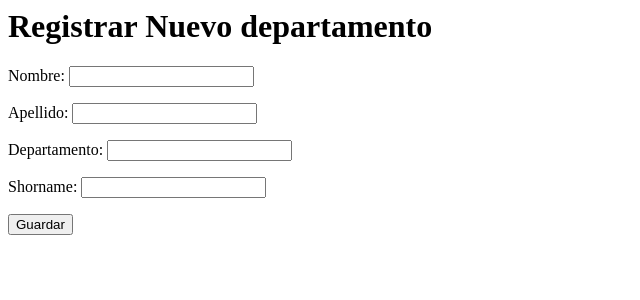
After one commit to Vicmg/Django-prueba, a Django app: page /new-departamento/ in a window 1280 px wide. The commit adds this page. Shown: the top 300 px of the page, without its empty margins (0-640 px from the left). Run offline with Django 3.2, Linux system fonts and the light colour scheme; parts of the project's set-up code (start-up, migrations or seed data) failed here and were passed over.

Commit message:
estilo css

```diff
--- /dev/null
+++ b/applications/departamento/forms.py
@@ -0,0 +1,7 @@
+from django import forms
+
+class NewDepartamentoForm(forms.Form):
+    nombre = forms.CharField(max_length=50)
+    apellido = forms.CharField(max_length=50)
+    departamento = forms.CharField(max_length=50)
+    shorname = forms.CharField(max_length=20)
--- a/applications/departamento/urls.py
+++ b/applications/departamento/urls.py
@@ -1,9 +1,8 @@
 from django.contrib import admin
 from django.urls import path
 
-def DesdeApps(self):
-    print("============Desde Apps Departamento===========")
+from . import views
+urlpatterns = [
 
-urlpatterns = [
-    path('departamento/', DesdeApps)
+    path('new-departamento/', views.NewDepartamentoView.as_view(), name= 'new_departamento')
 ]
--- a/applications/departamento/views.py
+++ b/applications/departamento/views.py
@@ -1,3 +1,31 @@
 from django.shortcuts import render
+from django.views.generic.edit import FormView
+
+from applications.persona.models import Persona #se importa el modelo Persona
+from .models import Departamento
+from .forms import NewDepartamentoForm
 
 # Create your views here.
+
+class NewDepartamentoView (FormView):
+    template_name = 'departamento/new_departamento.html'
+    form_class = NewDepartamentoForm #se enruta con el forms.py creado
+    success_url = '/'
+
+    def form_valid(self, form): #metodo para validar el formulario
+        print("Form Valid")
+        depart = Departamento( # se crea una instacia por q es una llave foranea
+            name = form.cleaned_data['departamento'],  #se llama los atributos del modelo departamento
+            short_name = form.cleaned_data['shorname'] # ""
+        )
+        depart.save()#guarda en la base datos del modelo Departamento
+
+        nombre = form.cleaned_data['nombre'] #captura lo que viene en el formulario (forms.py)
+        apellido = form.cleaned_data['apellido']
+        Persona.objects.create( #se crean los campos para crar un registro del modelo empleado
+            first_name = nombre,
+            last_name = apellido,
+            job = '1',
+            departamento = depart # se reasigna a la variable de la instancia q se creó
+        )
+        return super(NewDepartamentoView, self).form_valid(form)
--- a/applications/home/views.py
+++ b/applications/home/views.py
@@ -22,5 +22,5 @@ class ListarPrueba (ListView): # enlista lo que tengo en mi base de datos
 class PruebaCreateView(CreateView): # crea un nuevo objeto con una respuesta generada por plantilla en el html
     template_name = "home/create.html"
     model = Prueba
-    form_class = PruebaForm # se conecta el form con el createview llamando el nombre de la clase
-    success_url = '/'
+    form_class = PruebaForm # se conecta el form.py con el createview llamando el nombre de la clase
+    success_url ='/'
--- a/applications/persona/admin.py
+++ b/applications/persona/admin.py
@@ -15,6 +15,7 @@ class EmpleadoAdmin(admin.ModelAdmin):
         'departamento',
         'job',
         'full_name',
+        # '__all__',
     )
 
     def full_name (self, obj):
--- a/applications/persona/models.py
+++ b/applications/persona/models.py
@@ -37,6 +37,7 @@ class Persona (models.Model):
     habilidades = models.ManyToManyField(Habilidades)# relacion de muchos a muchos
     hoja_vida =RichTextField()
 
+
     class Meta:
         verbose_name = 'Mi Empleado'
         verbose_name = 'Empleados de la Empresa'
--- /dev/null
+++ b/templates/departamento/new_departamento.html
@@ -0,0 +1,5 @@
+<h1>Registrar Nuevo departamento</h1>
+<form method="post">{% csrf_token %}
+    {{ form.as_p }}
+    <input type="submit" value="Guardar">
+</form>
--- a/templates/home/create.html
+++ b/templates/home/create.html
@@ -1,6 +1,6 @@
 <h1>Probando CreateView en Formulario</h1>
 
-<form method="post">{% csrf_token %}
+<form method="POST">{% csrf_token %}
     {{form.as_p}}
     <button type="submit">guardar</button>
 </form>
--- a/templates/home/lista_prueba.html
+++ b/templates/home/lista_prueba.html
@@ -2,7 +2,7 @@
 
 {% for elemento in listarModelo %}
    <p>
-        {{elemento.cantidad}} - {{elemento.titulo}}
+      {{elemento.cantidad}} - {{elemento.titulo}}
    </p>
 
 {% endfor %}
--- a/templates/persona/add.html
+++ b/templates/persona/add.html
@@ -4,3 +4,7 @@
     {{form.as_p}}
     <button type="submit">agregar</button>
 </form>
+
+{% block blockname %}
+<!--sirve para crear fragmentos de la  platilla base y no vovler a repetir-->
+{% endblock blockname %}
--- a/templates/persona/list_by_area.html
+++ b/templates/persona/list_by_area.html
@@ -3,7 +3,7 @@
 <ul>
 
     {% for e in object_list %}
-        {{ e }}
+        {{ e.first_name }}
     {% endfor %}
 
 </ul>
```
Also changed, not shown: applications/home/forms.py (+8 -8 lines), applications/persona/views.py (+7 -6 lines).
